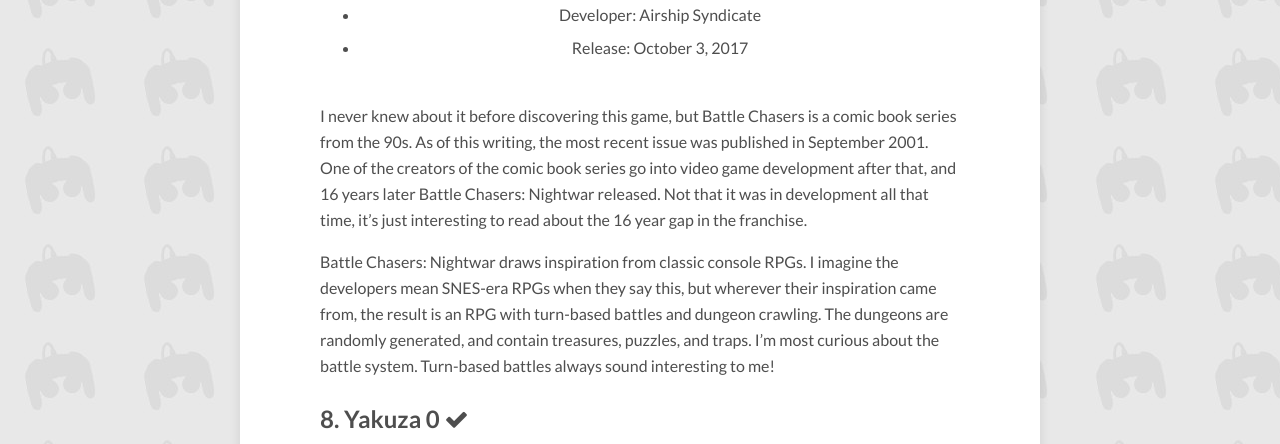
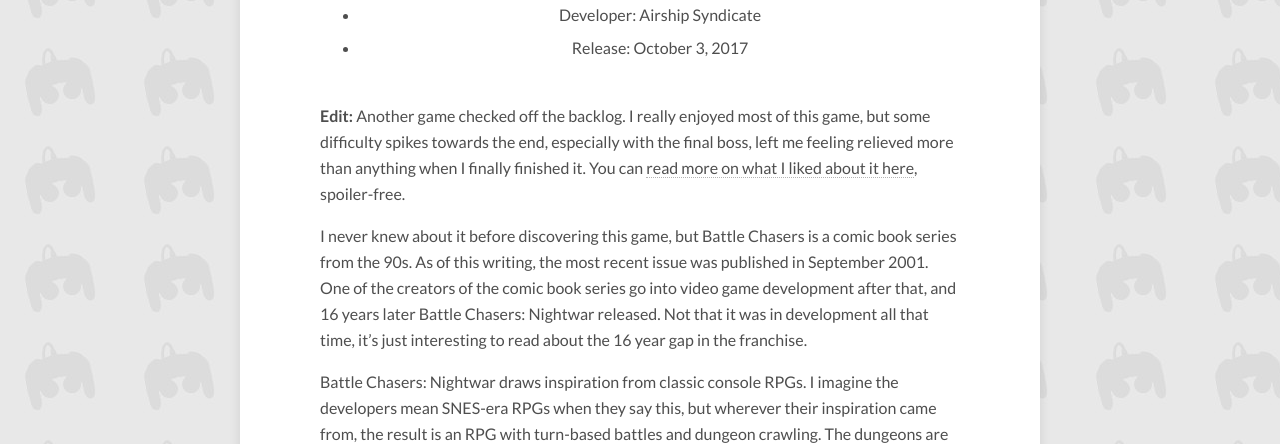
Before and after one commit to BravingTheBacklog/bravingthebacklog.github.io, a Jekyll site: the page built from _posts/2020-05-14-top-10-games-in-my-steam-backlog-2020.md, in a window 1280 px wide and 900 px high, scrolled down 1775 px, cut to the strip 154-598 px from the top of the window. Built offline with Jekyll 4.4.1, drawn with Linux system fonts in a browser that asks for light colours; nearby versions of some CDN libraries; comment, search, counter and statistics services are not loaded; some of the changed text lies outside the part shown.

Commit message:
Check Battle Chasers: Nightwar off backlog

```diff
--- a/_posts/2020-05-14-top-10-games-in-my-steam-backlog-2020.md
+++ b/_posts/2020-05-14-top-10-games-in-my-steam-backlog-2020.md
@@ -62,7 +62,13 @@
 probably getting more insight into events that were referenced in Trails of Cold
 Steel 1 and 2!
 
-## 9. {% include game.html game="Battle Chasers Nightwar" %}
+## 9. {% include game.html game="Battle Chasers Nightwar" checkmark="" %}
+
+**Edit:** Another game checked off the backlog. I really enjoyed most of this
+game, but some difficulty spikes towards the end, especially with the final
+boss, left me feeling relieved more than anything when I finally finished it.
+You can [read more on what I liked about it here]({% post_url
+2021-03-08-what-im-playing-no-114 %}#BattleChasers:Nightwar), spoiler-free.
 
 I never knew about it before discovering this game, but Battle Chasers is a
 comic book series from the 90s. As of this writing, the most recent issue was
```
Also changed, not shown: other parts of _posts/2020-05-14-top-10-games-in-my-steam-backlog-2020.md (+1 -1 lines).
